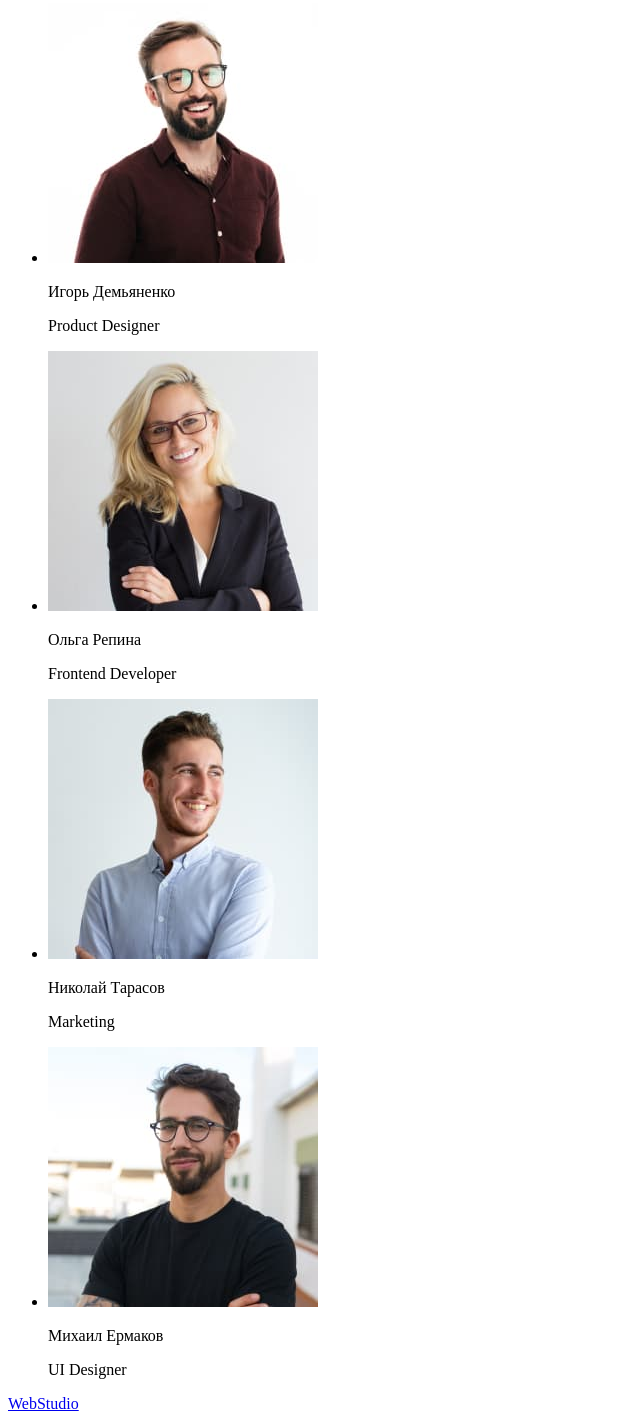
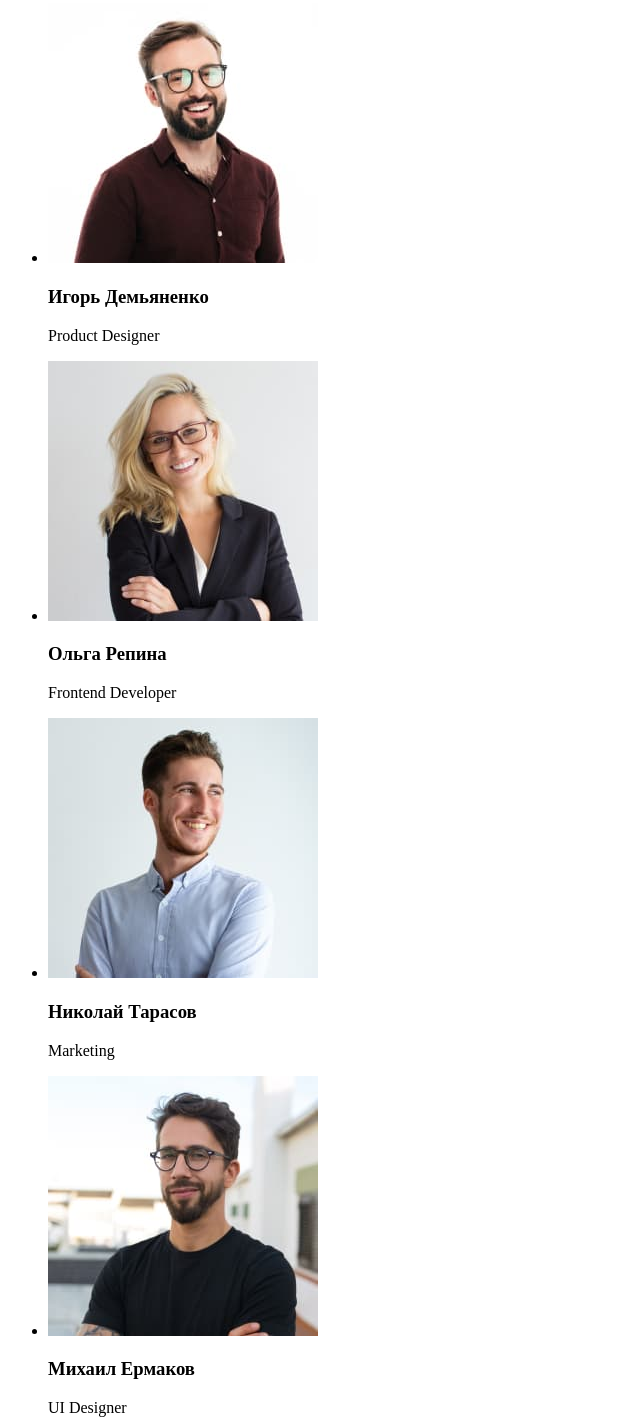
Before and after one commit to NataliiaMax/goit-markup-hw-01, a plain HTML site: page index.html in a window 1280 px wide. Shown: the part 1618-3044 px from the top of the page, without its empty margins (0-640 px from the left). Drawn offline with Linux system fonts and the light colour scheme.

Commit message:
Update address

```diff
--- a/index.html
+++ b/index.html
@@ -89,22 +89,22 @@
       <ul>
         <li>
           <img src="./images/photo1.jpg" alt="Игорь Демьяненко" width="270" />
-          <p>Игорь Демьяненко</p>
+          <h3>Игорь Демьяненко</h3>
           <p lang="en">Product Designer</p>
         </li>
         <li>
           <img src="./images/photo2.jpg" alt="Ольга Репина" width="270" />
-          <p>Ольга Репина</p>
+          <h3>Ольга Репина</h3>
           <p lang="en">Frontend Developer</p>
         </li>
         <li>
           <img src="./images/photo3.jpg" alt="Николай Тарасов" width="270" />
-          <p>Николай Тарасов</p>
+          <h3>Николай Тарасов</h3>
           <p lang="en">Marketing</p>
         </li>
         <li>
           <img src="./images/photo4.jpg" alt="Михаил Ермаков" width="270" />
-          <p>Михаил Ермаков</p>
+          <h3>Михаил Ермаков</h3>
           <p lang="en">UI Designer</p>
         </li>
       </ul>
@@ -115,7 +115,8 @@
     <a href="./index.html">WebStudio</a>
     <address>
       <ul>
-        <li><a href="">г. Киев, пр-т Леси Украинки, 26</a></li>
+        <li><a href="https://goo.gl/maps/1aV7GLh5moSTKQaL6" target="_blank" rel="noopener noreferrer"
+https://ibb.co/QnCY00s">г. Киев, пр-т Леси Украинки, 26</a></li>
         <li><a href="mailto:info@example.com">info@example.com</a></li>
         <li><a href="tel:+380991111111">+38 099 111 11 11</a></li>
       </ul>
```
